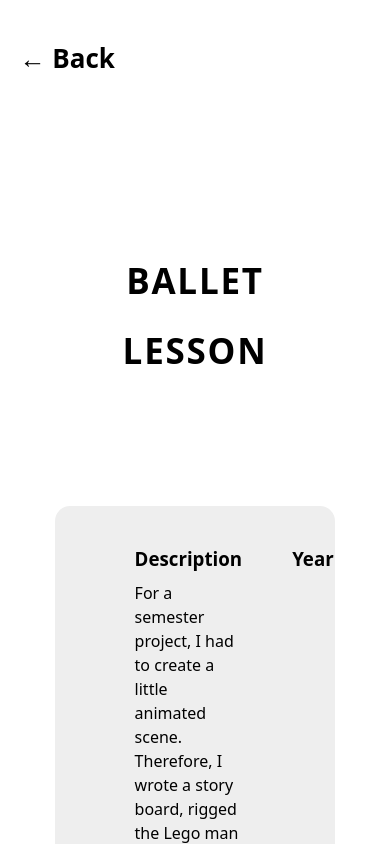
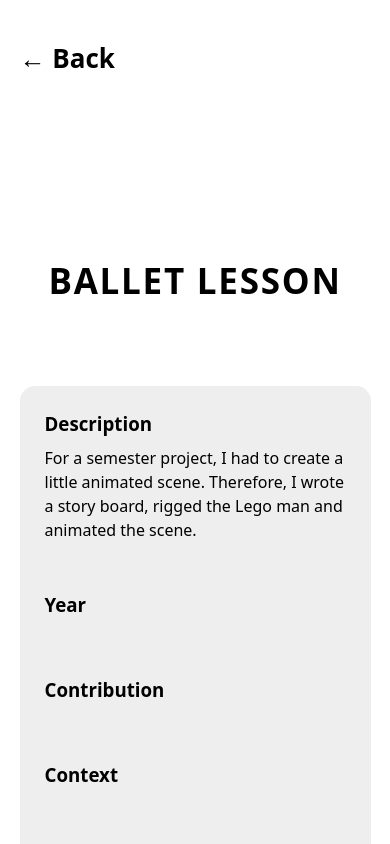
Before and after one commit to marifroe/Portfolio, a React (Vite) app: page /projects/ballettlesson in a window 390 px wide. Shown: the top 844 px of the page. Built offline with nearby package versions, Linux system fonts and the light colour scheme.

Commit message:
fix some mobile layout issues on project page

```diff
--- a/src/components/Section/Section.module.css
+++ b/src/components/Section/Section.module.css
@@ -78,5 +78,8 @@
 
   .sectionText {
     width: 100%;
+    padding: 0;
+    line-height: 1;
+    text-align: left;
   }
 }
--- a/src/pages/ProjectDetails/ProjectDetails.module.css
+++ b/src/pages/ProjectDetails/ProjectDetails.module.css
@@ -87,3 +87,20 @@
   margin: 20px 0;
   color: var(--color-text)
 }
+
+@media screen and (max-width: 830px) {
+
+  .general {
+    width: 100%;
+  }
+
+  .generalContainer {
+    display: flex;
+    flex-direction: column;
+    justify-content: stretch;
+    flex-wrap: wrap;
+    padding: 25px 25px;
+    width: 100%;
+    margin: 0;
+  }
+}
```
